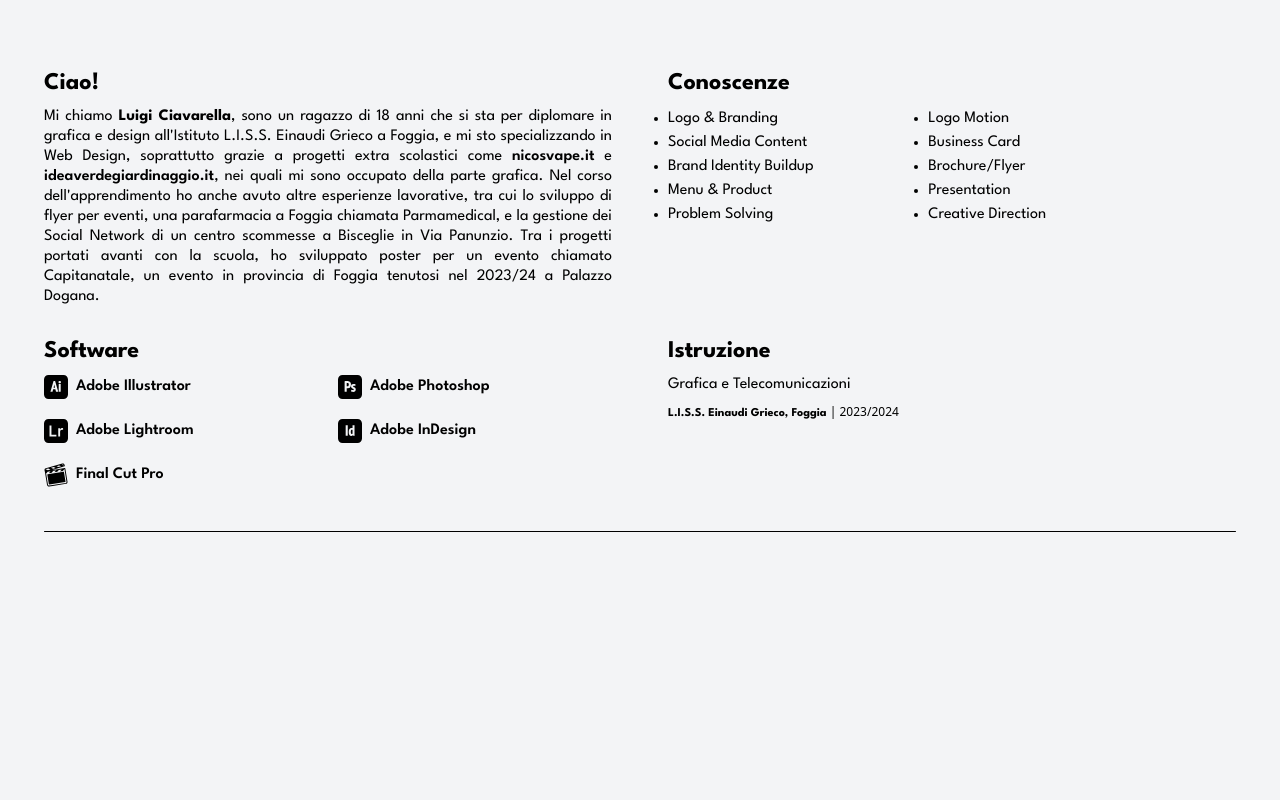
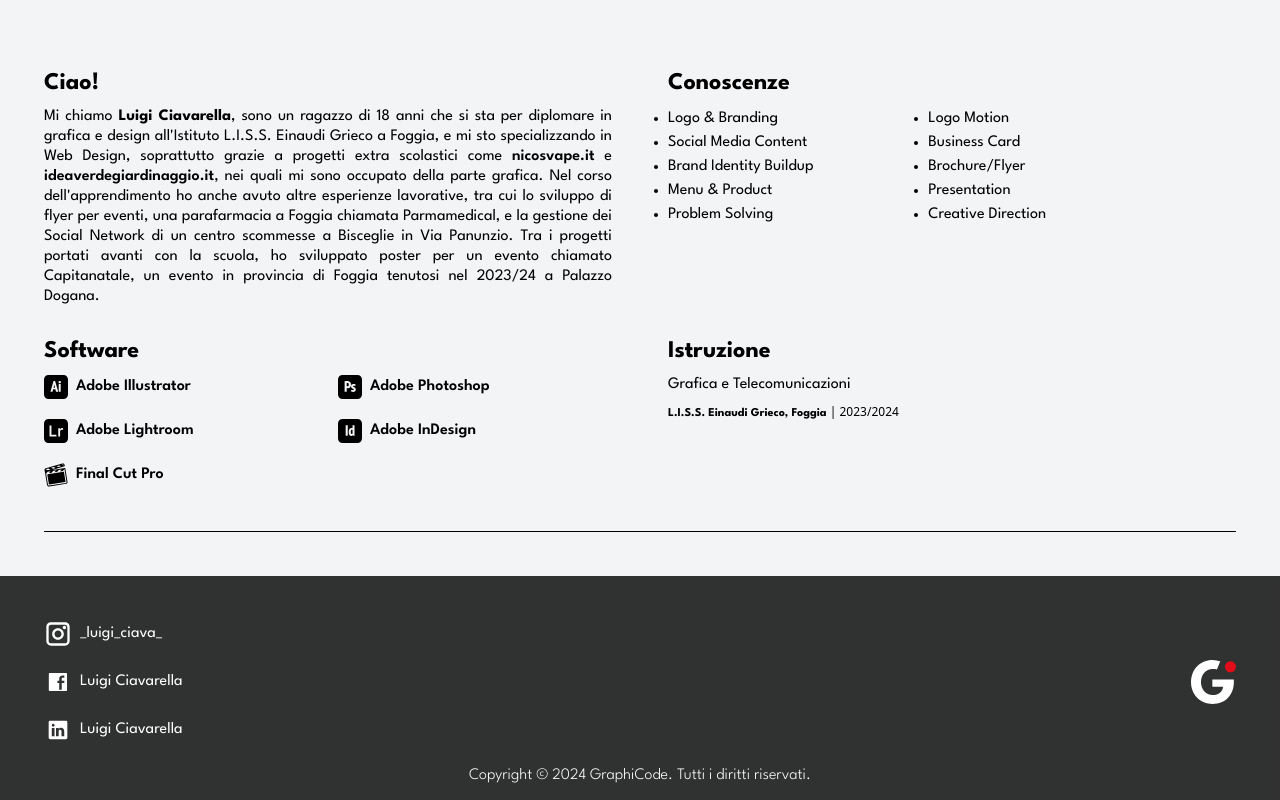
Before and after one commit to mfacecchia/gigiGrafica, a website: page src/views/index.html in a window 1280 px wide. Shown: the part 433-1233 px from the top of the page. Before the commit the page ends 1009 px from the top, so only its background shows below. Drawn offline with Linux system fonts and the light colour scheme.

Commit message:
Add Footer

```diff
--- a/src/style/input.css
+++ b/src/style/input.css
@@ -23,8 +23,14 @@
     nav{
         @apply w-full px-11 py-3 box-border flex justify-start items-center backdrop-blur-md bg-black/80 fixed top-0 left-0;
     }
-    nav img{
+    footer{
+        @apply w-full px-11 pt-11 pb-3 box-border bg-black/80 flex flex-col items-center justify-center space-y-5 text-white;
+    }
+    nav img, footer img{
         @apply h-11 w-auto;
+    }
+    footer section:first-child{
+        @apply flex items-center justify-between px-0;
     }
     section{
         @apply w-full px-11 box-border;
@@ -57,6 +63,12 @@
         @apply font-semibold;
     }
     #social{
-        @apply flex justify-center items-center;
+        @apply flex flex-col justify-center items-start gap-5;
+    }
+    #social a{
+        @apply flex gap-x-2 items-center font-normal;
+    }
+    #social img{
+        @apply h-7;
     }
 }
--- a/src/views/index.html
+++ b/src/views/index.html
@@ -13,7 +13,7 @@
     <body>
 
         <nav>
-            <img src = "../assets/icons/favicon_white.svg" alt = "Logo gigi">
+            <img src = "../assets/icons/favicon_white.svg" alt = "Logo Gigi">
         </nav>
 
         <section id = "logo" class = "h-[500px] w-full flex flex-col justify-center items-center gap-y-7">
@@ -78,5 +78,28 @@
             </div>
         </section>
         <hr>
+
+        <footer>
+            <section>
+                <div id = "social">
+                    <a href = "https://instagram.com/_luigi_ciava_">
+                        <img src = "../assets/icons/instagram_white.svg" alt = "Instagram">
+                        <p>_luigi_ciava_</p>
+                    </a>
+                    <a href = "">
+                        <img src = "../assets/icons/facebook_white.svg" alt = "Facebook">
+                        <p>Luigi Ciavarella</p>
+                    </a>
+                    <a href = "">
+                        <img src = "../assets/icons/linkedin_white.svg" alt = "LinkedIn">
+                        <p>Luigi Ciavarella</p>
+                    </a>
+                </div>
+                <img src = "../assets/icons/favicon_white.svg" alt = "Logo Gigi">
+            </section>
+            <section class = "text-center font-light">
+                <p>Copyright © 2024 GraphiCode. Tutti i diritti riservati.</p>
+            </section>
+        </footer>
     </body>
 </html>
```
Also changed, not shown: src/assets/icons/facebook_white.svg (added), src/assets/icons/instagram_white.svg (added), src/assets/icons/linkedin_white.svg (added), src/style/style.css.
